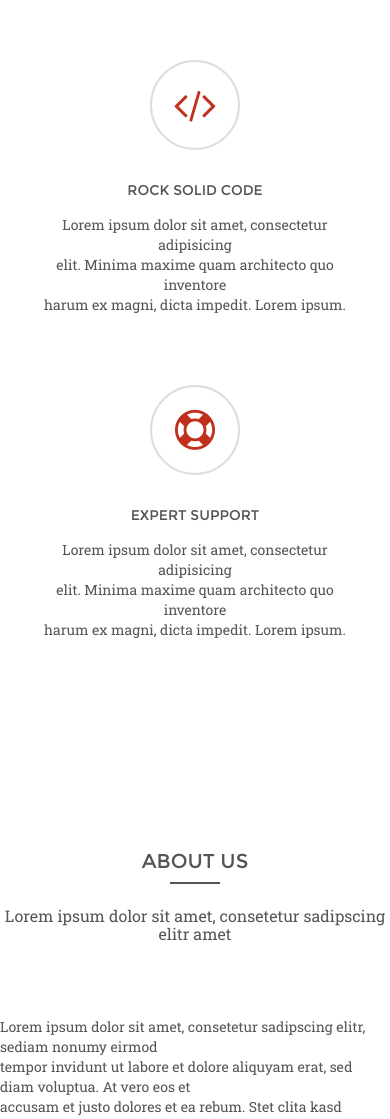
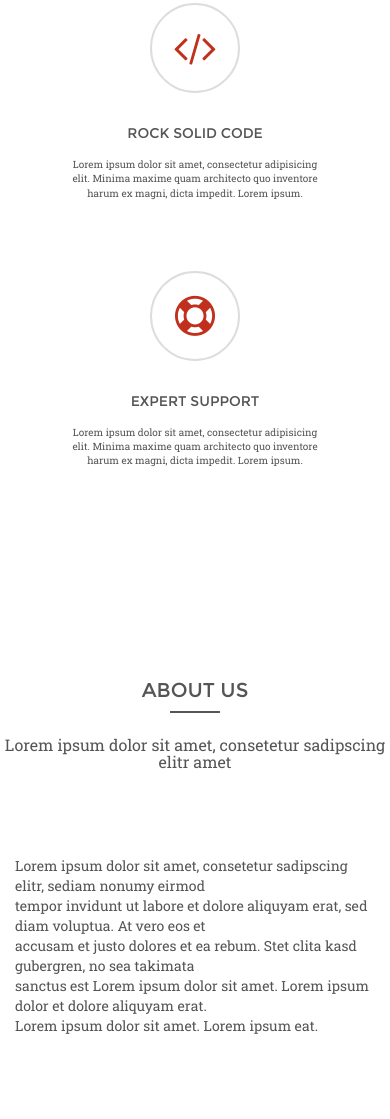
Before and after one commit to 13anubis13/djut85.github.io, a plain HTML site: page startup/index.html in a window 390 px wide. Shown: the part 1237-2356 px from the top of the page. Drawn offline with Linux system fonts and the light colour scheme; a web font is replaced by a local one.

Commit message:
Adaptive v 0.1

```diff
--- a/startup/css/media.less
+++ b/startup/css/media.less
@@ -3,4 +3,7 @@
         font-size: 10px;
         margin-top: 15px;
     }
+    .homepage {
+        min-height: 500px;
+    }
 }
--- a/startup/css/style.less
+++ b/startup/css/style.less
@@ -1,7 +1,6 @@
 /*====================================================Шрифты=========================================================*/
 
 @import url('https://fonts.googleapis.com/css?family=Roboto+Slab:400,700');
-@import "media.less";
 
 @font-face {
     font-family: 'icomoon';
@@ -182,7 +181,7 @@ header {
         font-size: 14px;
         margin-top: 30px;
     }
-    .serice_description {
+    .service_description {
         .rob_rg;
         font-size: 14px;
         margin-top: 15px;
@@ -642,3 +641,16 @@ footer {
         text-transform: uppercase;
     }
 }
+/*=================================================Адаптив=========================================================*/
+@media (min-width: 0px) and (max-width: 480px) {
+    #services {
+        .service_description {
+            font-size: 10px;
+        }
+    }
+    #about {
+        #txt_section_left {
+            padding-left: 15px;
+    }
+    }
+}
--- a/startup/index.html
+++ b/startup/index.html
@@ -74,17 +74,17 @@
                 <div class="col-md-4">
                     <span class="icon service_icon icon-font"></span>
                     <p class="service_title">Clean Typography</p>
-                    <p class="serice_description">Lorem ipsum dolor sit amet, consectetur adipisicing<br> elit. Minima maxime quam architecto quo inventore<br> harum ex magni, dicta impedit. Lorem ipsum.</p>
+                    <p class="service_description">Lorem ipsum dolor sit amet, consectetur adipisicing<br> elit. Minima maxime quam architecto quo inventore<br> harum ex magni, dicta impedit. Lorem ipsum.</p>
                 </div>
                 <div class="col-md-4">
                     <span class="icon service_icon icon-code"></span>
                     <p class="service_title">Rock Solid Code</p>
-                    <p class="serice_description">Lorem ipsum dolor sit amet, consectetur adipisicing<br> elit. Minima maxime quam architecto quo inventore<br> harum ex magni, dicta impedit. Lorem ipsum.</p>
+                    <p class="service_description">Lorem ipsum dolor sit amet, consectetur adipisicing<br> elit. Minima maxime quam architecto quo inventore<br> harum ex magni, dicta impedit. Lorem ipsum.</p>
                 </div>
                 <div class="col-md-4">
                     <span class="icon service_icon icon-support"></span>
                     <p class="service_title">Expert Support</p>
-                    <p class="serice_description">Lorem ipsum dolor sit amet, consectetur adipisicing<br> elit. Minima maxime quam architecto quo inventore<br> harum ex magni, dicta impedit. Lorem ipsum.</p>
+                    <p class="service_description">Lorem ipsum dolor sit amet, consectetur adipisicing<br> elit. Minima maxime quam architecto quo inventore<br> harum ex magni, dicta impedit. Lorem ipsum.</p>
                 </div>
             </div>
         </div>
@@ -95,10 +95,10 @@
                 <h4>About us</h4>
                 <span class="underline"></span>
                 <h5>Lorem ipsum dolor sit amet, consetetur sadipscing elitr amet</h5>
-                <div id="txt_section_left" class="col-md-6 txt_section">
+                <div id="txt_section_left" class="col-md-6 col-xs-12 txt_section">
                     <p>Lorem ipsum dolor sit amet, consetetur sadipscing elitr, sediam nonumy eirmod<br> tempor invidunt ut labore et dolore aliquyam erat, sed diam voluptua. At vero eos et<br> accusam et justo dolores et ea rebum. Stet clita kasd gubergren, no sea takimata<br> sanctus est Lorem ipsum dolor sit amet. Lorem ipsum dolor et dolore aliquyam erat.<br> Lorem ipsum dolor sit amet. Lorem ipsum eat.</p>
                 </div>
-                <div class="col-md-6 txt_section">
+                <div class="col-md-6 col-xs-12 txt_section">
                     <p>Lorem ipsum dolor sit amet, consetetur sadipscing elitr, sediam nonumy eirmod<br> tempor invidunt ut labore et dolore aliquyam erat, sed diam voluptua. At vero eos et<br> accusam et justo dolores et ea rebum. Stet clita kasd gubergren, no sea takimata<br> sanctus est Lorem ipsum dolor sit amet. Lorem ipsum dolor et dolore aliquyam erat.<br> Lorem ipsum dolor sit amet. Lorem ipsum eat.</p>
                 </div>
             </div>
```
Also changed, not shown: startup/css/media.css (deleted), startup/css/style.css.
